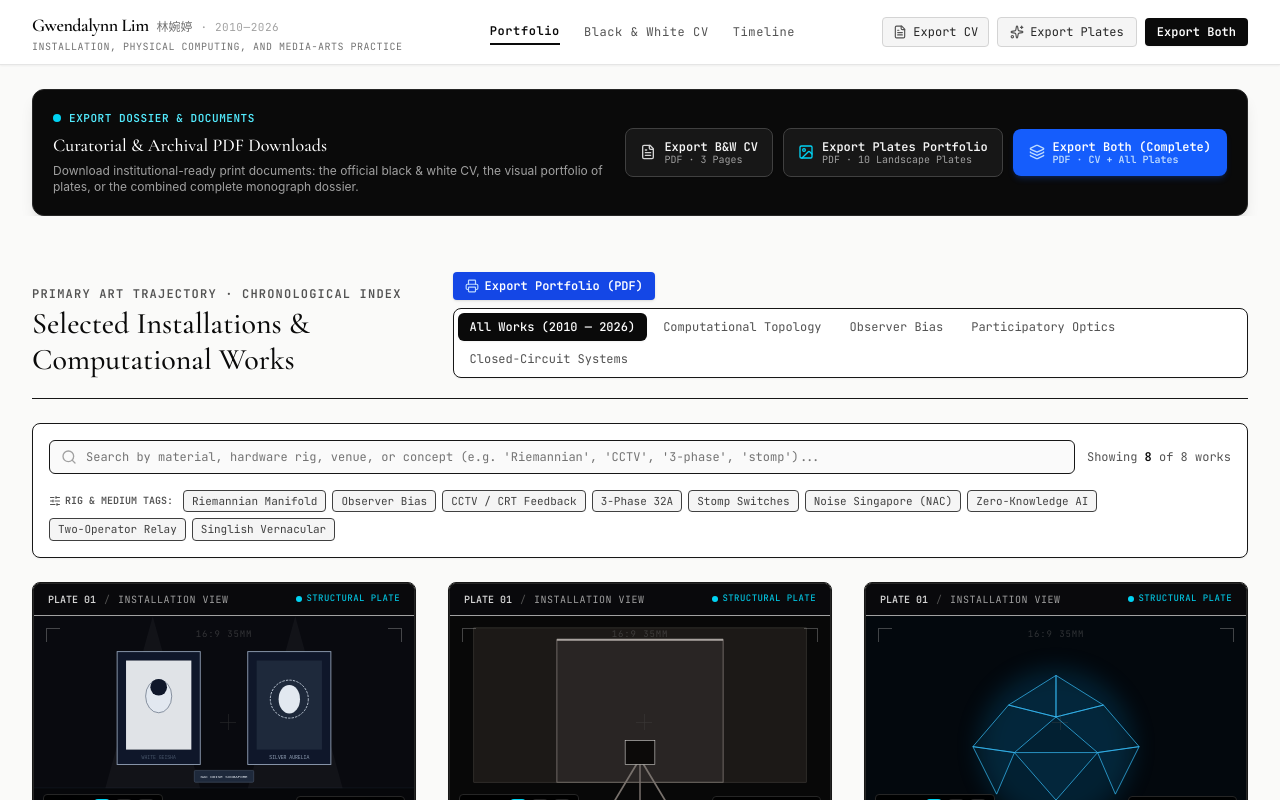
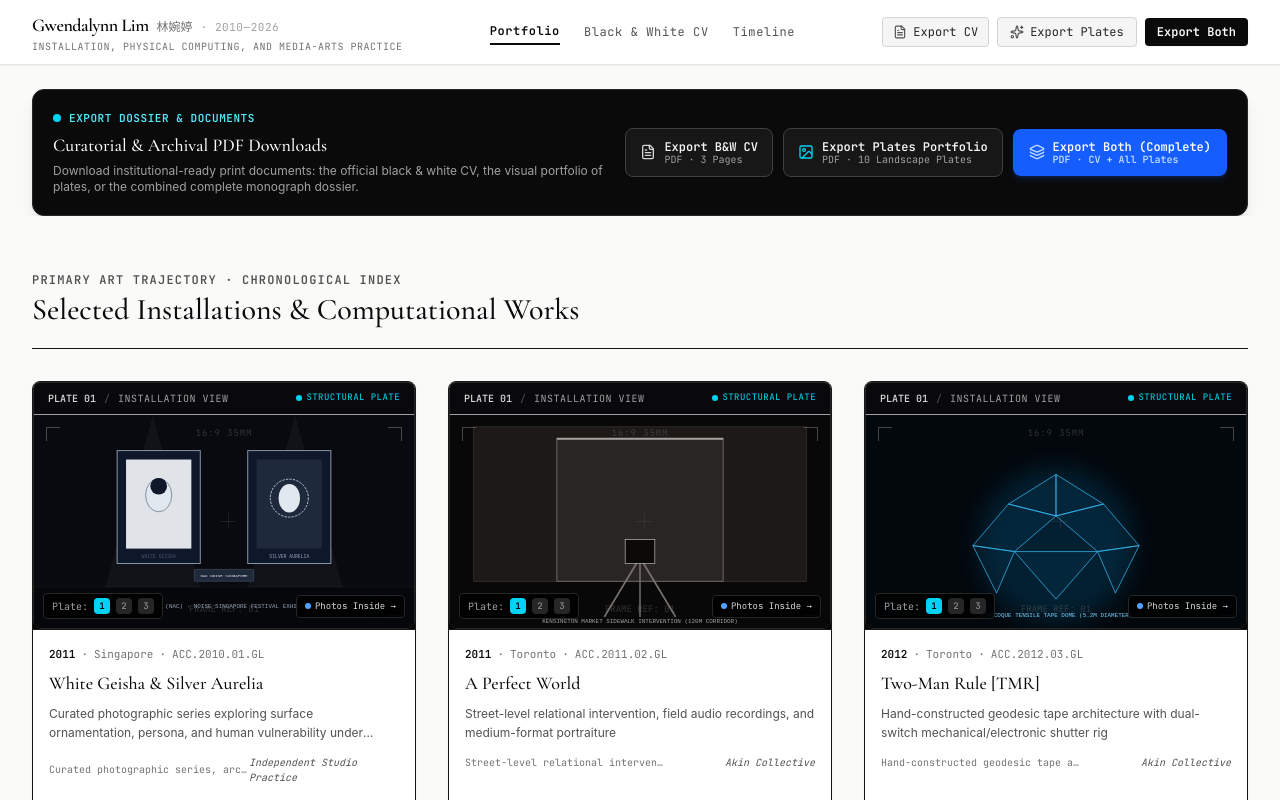
Before and after one commit to evecount/gwenlim_artCV, a React (Vite) app: page / in a window 1280 px wide. Shown: the top 800 px of the page. Built offline with nearby package versions, Linux system fonts and the light colour scheme.

Commit message:
Remove search bar, rig tags, Export Portfolio button, and category filters from WorksGrid

```diff
--- a/src/components/WorksGrid.tsx
+++ b/src/components/WorksGrid.tsx
@@ -1,5 +1,4 @@
-import React, { useState, useMemo } from 'react';
-import { Search, X, SlidersHorizontal, RotateCcw, Printer, Sparkles } from 'lucide-react';
+import React from 'react';
 import { Artwork } from '../types/portfolio';
 import { ArtworkImageGallery } from './ArtworkImageGallery';
 
@@ -12,80 +11,13 @@ interface WorksGridProps {
 export const WorksGrid: React.FC<WorksGridProps> = ({
   artworks,
   onSelectArtwork,
-  onOpenPortfolioPdf
 }) => {
-  const [selectedFilter, setSelectedFilter] = useState<string>('all');
-  const [searchQuery, setSearchQuery] = useState<string>('');
-
-  const filters = [
-    { id: 'all', label: 'All Works (2010 — 2026)' },
-    { id: 'computational-topology', label: 'Computational Topology' },
-    { id: 'observer-bias', label: 'Observer Bias' },
-    { id: 'participatory-optics', label: 'Participatory Optics' },
-    { id: 'closed-circuit-systems', label: 'Closed-Circuit Systems' },
-  ];
-
-  // Quick Curatorial Search Tags / Rig Keywords
-  const curatorialKeywords = [
-    'Riemannian Manifold',
-    'Observer Bias',
-    'CCTV / CRT Feedback',
-    '3-Phase 32A',
-    'Stomp Switches',
-    'Noise Singapore (NAC)',
-    'Zero-Knowledge AI',
-    'Two-Operator Relay',
-    'Singlish Vernacular'
-  ];
-
-  const filteredArtworks = useMemo(() => {
-    return artworks.filter(artwork => {
-      // 1. Category filter
-      if (selectedFilter !== 'all' && artwork.category !== selectedFilter) {
-        return false;
-      }
-
-      // 2. Text / material search query
-      if (!searchQuery.trim()) {
-        return true;
-      }
-
-      const q = searchQuery.toLowerCase().trim();
-      const searchableFields = [
-        artwork.title,
-        artwork.subtitle,
-        artwork.medium,
-        artwork.summary,
-        artwork.venue,
-        artwork.city,
-        artwork.year.toString(),
-        artwork.accessionId,
-        artwork.curatorialStatement,
-        artwork.technicalDossier,
-        artwork.installationFootprint,
-        ...(artwork.hardwareStack || []),
-        ...(artwork.softwareStack || []),
-        ...(artwork.collaborators || [])
-      ].map(f => (f || '').toLowerCase());
-
-      return searchableFields.some(field => field.includes(q));
-    });
-  }, [artworks, selectedFilter, searchQuery]);
-
-  const handleResetFilters = () => {
-    setSelectedFilter('all');
-    setSearchQuery('');
-  };
-
-  const isFiltered = selectedFilter !== 'all' || searchQuery.trim().length > 0;
-
   return (
     <section id="works-section" className="py-14 border-b border-neutral-250 bg-[#fafaf9]">
-      <div className="max-w-7xl mx-auto px-4 sm:px-6 lg:px-8 space-y-6">
+      <div className="max-w-7xl mx-auto px-4 sm:px-6 lg:px-8 space-y-8">
 
         {/* Section Header */}
-        <div className="flex flex-col md:flex-row md:items-end justify-between gap-4 border-b border-neutral-250 pb-5">
-          <div>
+        <div className="border-b border-neutral-250 pb-5">
           <span className="text-xs font-mono-code uppercase tracking-widest text-neutral-600 block mb-1 font-semibold">
             Primary Art Trajectory · Chronological Index
           </span>
@@ -94,127 +26,9 @@ export const WorksGrid: React.FC<WorksGridProps> = ({
           </h2>
         </div>
 
-          {/* Action & Interactive Filter Controls */}
-          <div className="flex flex-wrap items-center gap-2">
-            {onOpenPortfolioPdf && (
-              <button
-                onClick={onOpenPortfolioPdf}
-                className="px-3 py-1.5 bg-blue-700 hover:bg-blue-600 active:bg-blue-800 text-white rounded text-xs font-mono-code font-bold flex items-center gap-1.5 shadow-sm transition-colors cursor-pointer"
-                title="Print or export complete visual portfolio monograph with photographic plates"
-              >
-                <Printer className="w-3.5 h-3.5 text-blue-200" />
-                <span>Export Portfolio (PDF)</span>
-              </button>
-            )}
-
-            <div className="flex flex-wrap gap-1 p-1 bg-white border border-neutral-250 rounded-lg shadow-xs">
-              {filters.map(filter => (
-                <button
-                  key={filter.id}
-                  onClick={() => setSelectedFilter(filter.id)}
-                  className={`px-3 py-1.5 text-xs font-mono-code rounded-md transition-colors cursor-pointer whitespace-nowrap ${
-                    selectedFilter === filter.id
-                      ? 'bg-neutral-950 text-white font-medium shadow-xs'
-                      : 'text-neutral-600 hover:text-neutral-950 hover:bg-neutral-50'
-                  }`}
-                >
-                  {filter.label}
-                </button>
-              ))}
-            </div>
-          </div>
-        </div>
-
-        {/* Material & Hardware Rig Search Filter Bar */}
-        <div className="bg-white border border-neutral-250 rounded-lg p-4 space-y-3 shadow-xs">
-          <div className="flex flex-col sm:flex-row items-stretch sm:items-center justify-between gap-3">
-            {/* Search Input Box */}
-            <div className="relative flex-1">
-              <Search className="w-4 h-4 text-neutral-400 absolute left-3 top-1/2 -translate-y-1/2 pointer-events-none" />
-              <input
-                type="text"
-                value={searchQuery}
-                onChange={e => setSearchQuery(e.target.value)}
-                placeholder="Search by material, hardware rig, venue, or concept (e.g. 'Riemannian', 'CCTV', '3-phase', 'stomp')..."
-                className="w-full pl-9 pr-8 py-2 text-xs font-mono-code bg-neutral-50 border border-neutral-250 rounded-md text-neutral-900 placeholder:text-neutral-500 focus:outline-none focus:border-neutral-900 focus:bg-white transition-colors"
-              />
-              {searchQuery && (
-                <button
-                  onClick={() => setSearchQuery('')}
-                  className="absolute right-2.5 top-1/2 -translate-y-1/2 text-neutral-400 hover:text-neutral-700 p-0.5 cursor-pointer"
-                  title="Clear search"
-                >
-                  <X className="w-3.5 h-3.5" />
-                </button>
-              )}
-            </div>
-
-            {/* Status & Reset Button */}
-            <div className="flex items-center justify-between sm:justify-end gap-3 text-xs font-mono-code shrink-0">
-              <span className="text-neutral-600">
-                Showing <strong className="text-neutral-950">{filteredArtworks.length}</strong> of {artworks.length} works
-              </span>
-
-              {isFiltered && (
-                <button
-                  onClick={handleResetFilters}
-                  className="px-2.5 py-1 text-[11px] font-mono-code text-neutral-700 hover:text-neutral-950 bg-neutral-100 hover:bg-neutral-200 rounded border border-neutral-250 flex items-center gap-1 transition-colors cursor-pointer"
-                  title="Reset all filters and search query"
-                >
-                  <RotateCcw className="w-3 h-3" />
-                  <span>Reset</span>
-                </button>
-              )}
-            </div>
-          </div>
-
-          {/* Quick Curatorial Keyword Suggestions */}
-          <div className="flex items-center gap-1.5 flex-wrap pt-1 text-[11px] font-mono-code text-neutral-500">
-            <span className="text-[10px] uppercase font-semibold text-neutral-600 mr-1 flex items-center gap-1">
-              <SlidersHorizontal className="w-3 h-3" />
-              <span>Rig & Medium Tags:</span>
-            </span>
-            {curatorialKeywords.map(keyword => {
-              const isActive = searchQuery.toLowerCase() === keyword.toLowerCase();
-              return (
-                <button
-                  key={keyword}
-                  onClick={() => setSearchQuery(isActive ? '' : keyword)}
-                  className={`px-2 py-0.5 rounded border transition-colors cursor-pointer ${
-                    isActive
-                      ? 'bg-neutral-950 text-white border-neutral-950 font-bold'
-                      : 'bg-neutral-100 hover:bg-neutral-200 border-neutral-250 text-neutral-700'
-                  }`}
-                >
-                  {keyword}
-                </button>
-              );
-            })}
-          </div>
-        </div>
-
-        {/* Empty State when no works match filter */}
-        {filteredArtworks.length === 0 && (
-          <div className="p-12 text-center bg-white border border-neutral-250 rounded-lg space-y-3 shadow-xs">
-            <p className="text-base font-serif-display font-medium text-neutral-900">
-              No artworks match the current material or rig search filter: <span className="font-mono-code text-xs bg-neutral-100 px-1.5 py-0.5 rounded">"{searchQuery}"</span>
-            </p>
-            <p className="text-xs font-mono-code text-neutral-500 max-w-md mx-auto">
-              Try broader keywords like "optics", "CCTV", "manifold", "installation", or reset filters to view all catalog entries.
-            </p>
-            <button
-              onClick={handleResetFilters}
-              className="mt-2 px-4 py-2 bg-neutral-950 hover:bg-neutral-800 text-white text-xs font-mono-code rounded font-semibold transition-colors cursor-pointer shadow-xs inline-flex items-center gap-1.5"
-            >
-              <RotateCcw className="w-3.5 h-3.5" />
-              <span>Show All 6 Works (2010 — 2026)</span>
-            </button>
-          </div>
-        )}
-
         {/* Works Catalog Grid */}
         <div className="grid grid-cols-1 md:grid-cols-2 lg:grid-cols-3 gap-6 sm:gap-8">
-          {filteredArtworks.map((artwork, idx) => (
+          {artworks.map((artwork) => (
             <article
               key={artwork.id}
               onClick={() => onSelectArtwork(artwork)}
```
Lines whose indentation alone changed are shown as unchanged.
